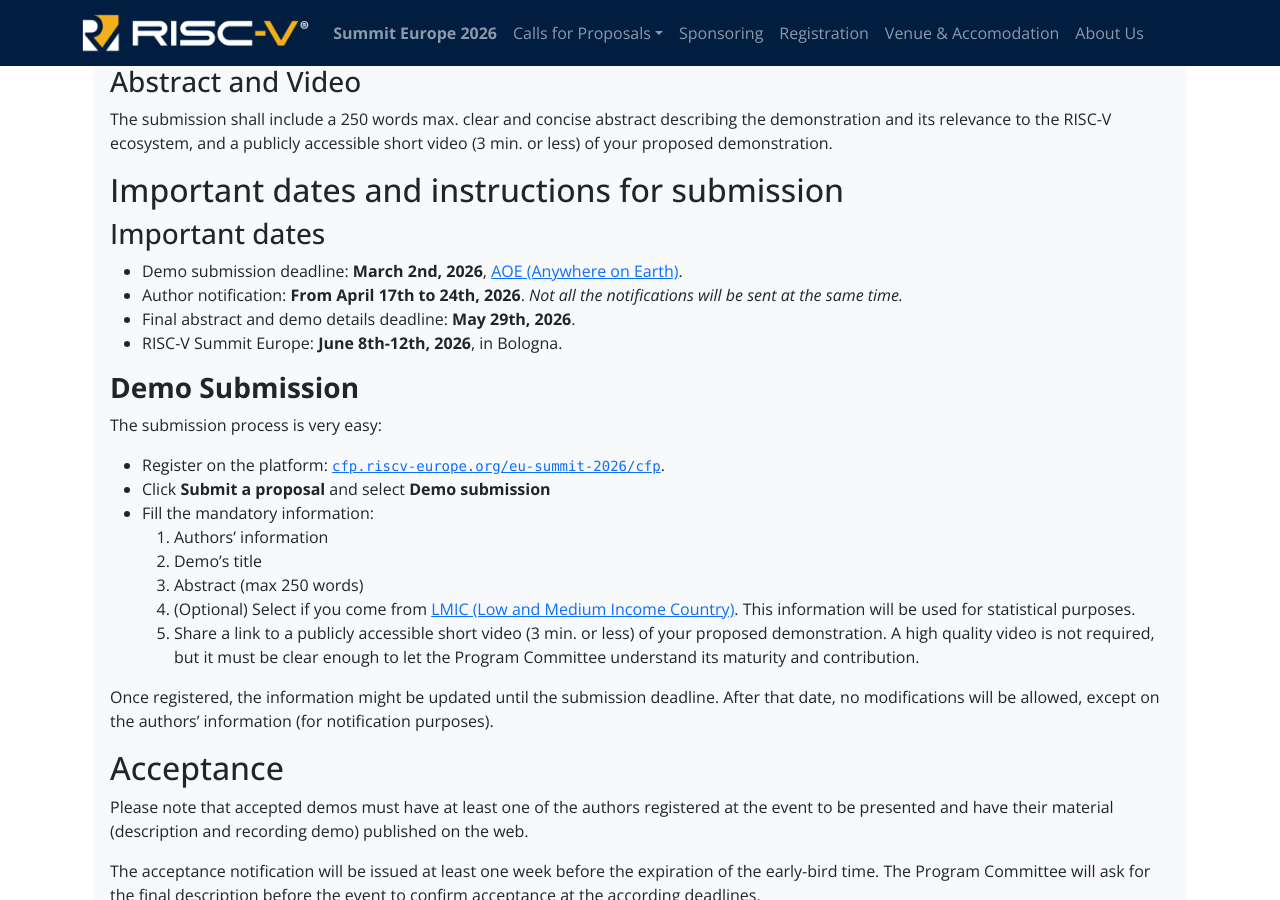
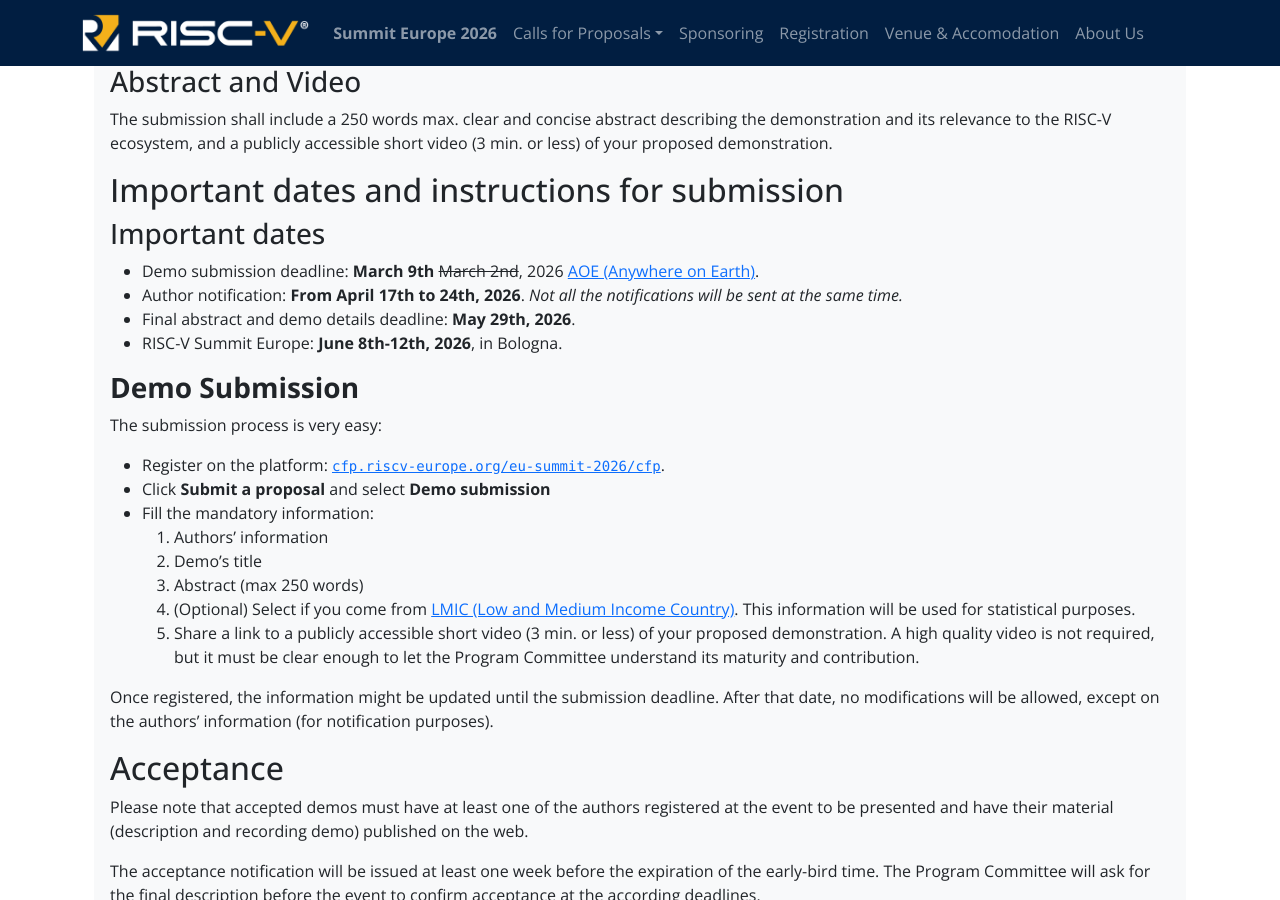
Before and after one commit to riscv-europe/summit-website-development, a Jekyll site: the page built from summit/2026/call-for-demos.md, in a window 1280 px wide and 900 px high, scrolled down 1277 px. Built offline with Jekyll 4.4.1, drawn with Linux system fonts in a browser that asks for light colours.

Commit message:
Fix: extend the CfPs deadlines to March 9th.

```diff
--- a/summit/2026/call-for-demos.md
+++ b/summit/2026/call-for-demos.md
@@ -73,7 +73,7 @@
 
 ### Important dates
 
-- Demo submission deadline: **March 2nd, 2026**, [AOE (Anywhere on
+- Demo submission deadline: **March 9th** ~~March 2nd~~, 2026 [AOE (Anywhere on
   Earth)](https://en.wikipedia.org/wiki/Anywhere_on_Earth).
 - Author notification: **From April 17th to 24th, 2026**. *Not all the
   notifications will be sent at the same time.*
```
Also changed, not shown: summit/2026/call-for-contrib.md (+1 -1 lines).
